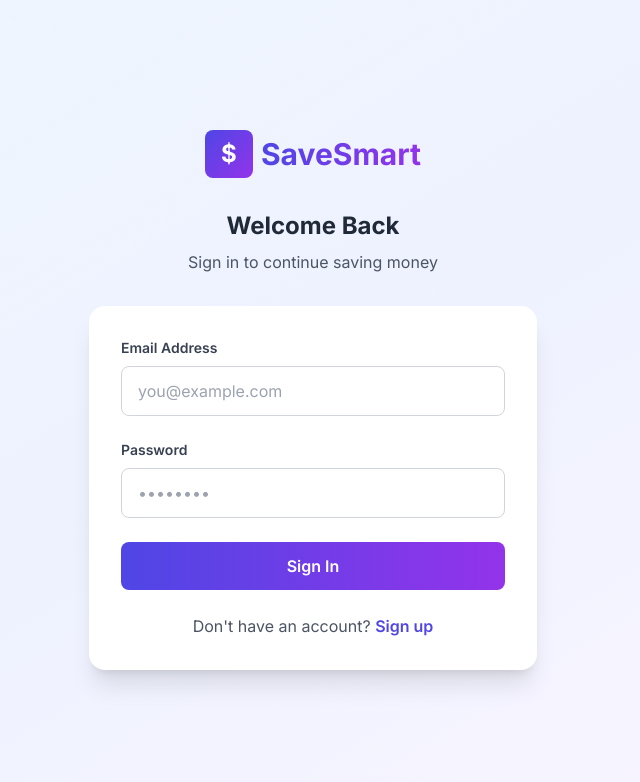
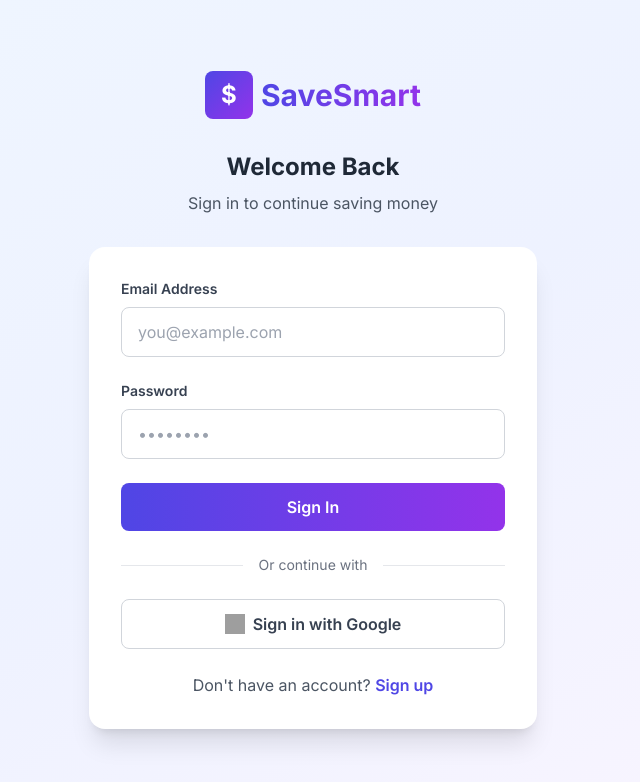
Before and after one commit to WynnChan123/Krackathon, a React (Create React App) app: page /login in a window 1280 px wide. Shown: the top 782 px of the page, without its empty margins (327-967 px from the left). Built offline with nearby package versions, Linux system fonts and the light colour scheme; no server answers; grey boxes are pictures that could not be loaded.

Commit message:
added google sign in

```diff
--- a/src/contexts/AuthContext.js
+++ b/src/contexts/AuthContext.js
@@ -49,6 +49,17 @@ export const AuthProvider = ({ children }) => {
     return data;
   };
 
+  const signInWithGoogle = async () => {
+    const { data, error } = await supabase.auth.signInWithOAuth({
+      provider: 'google',
+      options: {
+        redirectTo: `${window.location.origin}/dashboard`,
+      },
+    });
+    if (error) throw error;
+    return data;
+  };
+
   const signOut = async () => {
     const { error } = await supabase.auth.signOut();
     if (error) throw error;
@@ -58,6 +69,7 @@ export const AuthProvider = ({ children }) => {
     user,
     signUp,
     signIn,
+    signInWithGoogle,
     signOut,
     loading,
   };
--- a/src/pages/LoginPage.js
+++ b/src/pages/LoginPage.js
@@ -7,7 +7,7 @@ const LoginPage = () => {
   const [password, setPassword] = useState('');
   const [error, setError] = useState('');
   const [loading, setLoading] = useState(false);
-  const { signIn } = useAuth();
+  const { signIn, signInWithGoogle } = useAuth();
   const navigate = useNavigate();
 
   const handleSubmit = async (e) => {
@@ -97,6 +97,34 @@ const LoginPage = () => {
             </button>
           </form>
 
+          <div className="my-6 flex items-center">
+            <div className="flex-grow border-t border-gray-200"></div>
+            <span className="flex-shrink-0 mx-4 text-gray-500 text-sm">Or continue with</span>
+            <div className="flex-grow border-t border-gray-200"></div>
+          </div>
+
+          <button
+            type="button"
+            onClick={async () => {
+              try {
+                setLoading(true);
+                await signInWithGoogle();
+              } catch (err) {
+                setError(err.message || 'Failed to sign in with Google');
+                setLoading(false);
+              }
+            }}
+            disabled={loading}
+            className="w-full py-3 bg-white text-gray-700 font-semibold rounded-lg border border-gray-300 hover:bg-gray-50 hover:shadow-md transition-all duration-200 flex items-center justify-center space-x-2"
+          >
+            <img
+              src="https://www.gstatic.com/firebasejs/ui/2.0.0/images/auth/google.svg"
+              alt="Google"
+              className="w-5 h-5"
+            />
+            <span>Sign in with Google</span>
+          </button>
+
           <div className="mt-6 text-center">
             <p className="text-gray-600">
               Don't have an account?{' '}
```
